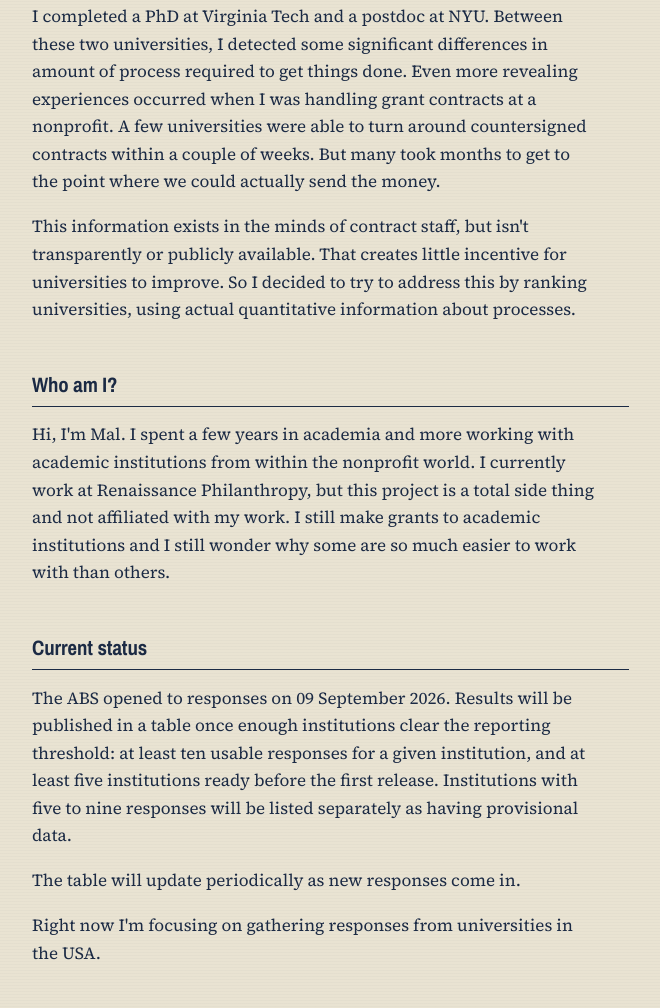
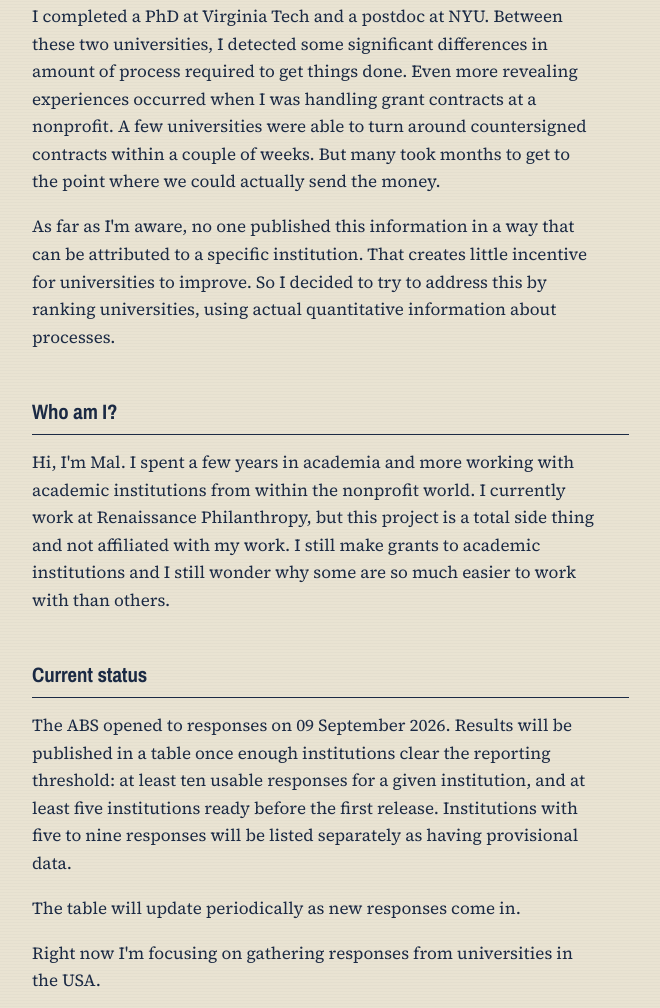
Before and after one commit to retrofractus/academic-bureaucracy-survey, a plain HTML site: page index.html in a window 1280 px wide. Shown: the part 745-1753 px from the top of the page, without its empty margins (260-920 px from the left). Drawn offline with nearby package versions, Linux system fonts and the light colour scheme.

Commit message:
Fix paragraph content in index.html

```diff
--- a/index.html
+++ b/index.html
@@ -36,7 +36,7 @@
   <div class="prose">
     <p>I completed a PhD at Virginia Tech and a postdoc at NYU. Between these two universities, I detected some significant differences in amount of process required to get things done. Even more revealing experiences occurred when I was handling grant contracts at a nonprofit. A few universities were able to turn around countersigned contracts within a couple of weeks. But many took months to get to the point where we could actually send the money.</p>
 
-    <p>This information exists in the minds of contract staff, but isn't transparently or publicly available. That creates little incentive for universities to improve. So I decided to try to address this by ranking universities, using actual quantitative information about processes.</p>
+    <p>As far as I'm aware, no one published this information in a way that can be attributed to a specific institution. That creates little incentive for universities to improve. So I decided to try to address this by ranking universities, using actual quantitative information about processes.</p>
   </div>
 
   <h2>Who am I? </h2>
```
